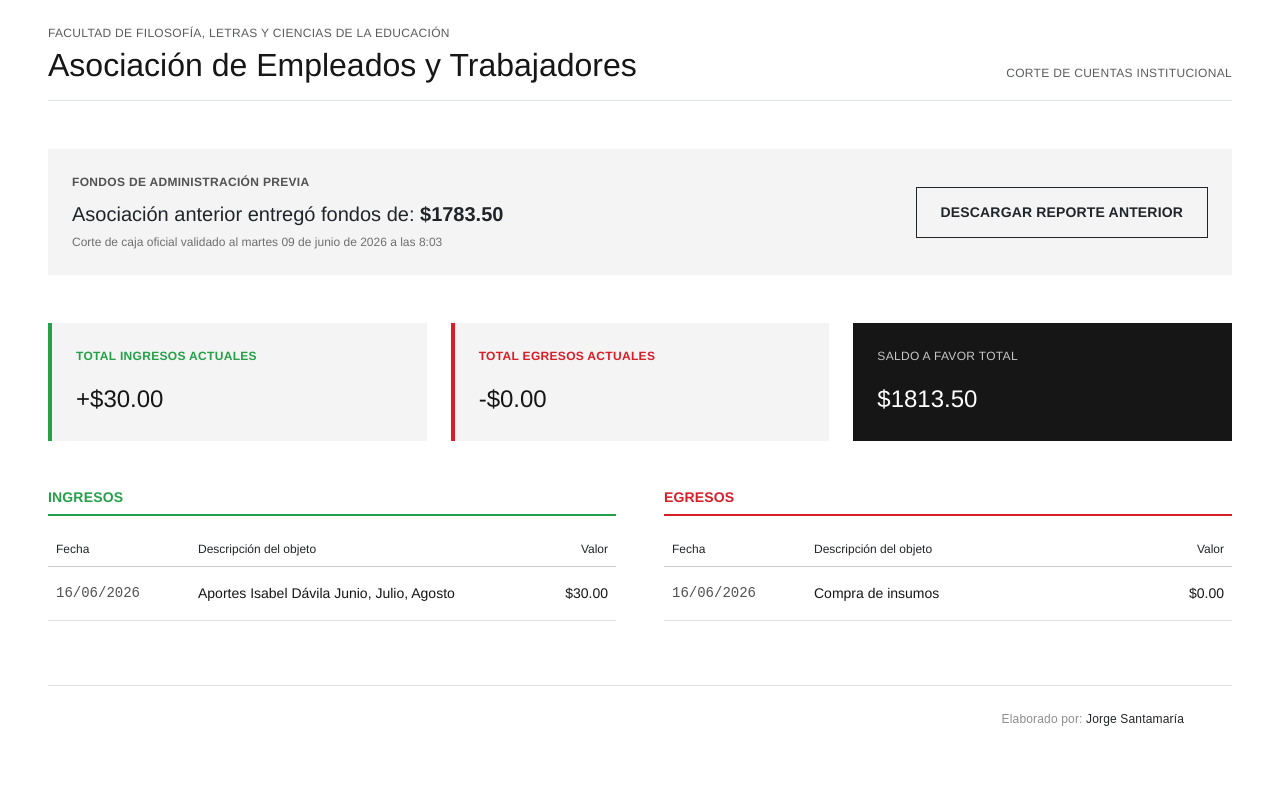
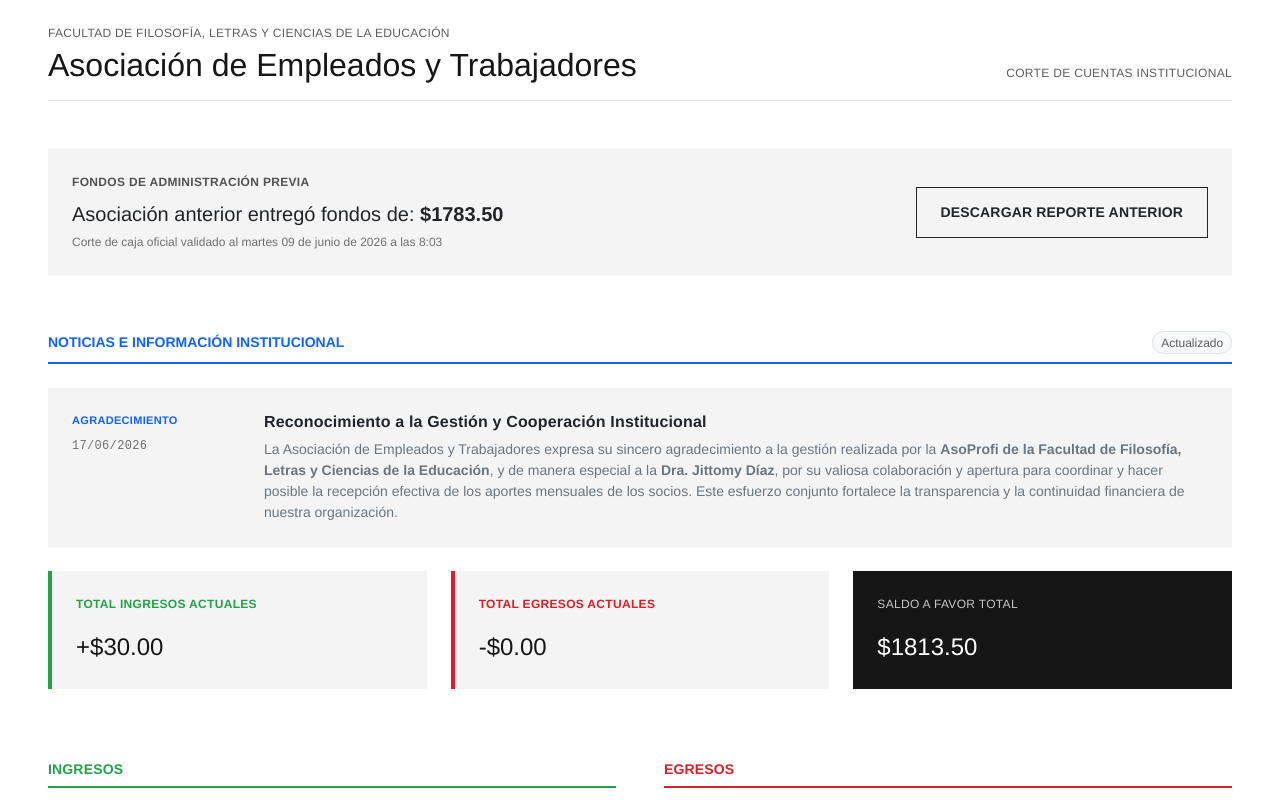
Before and after one commit to jjorgeadrian007/cuentas_aso, a React (Vite) app: page / in a window 1280 px wide. Shown: the top 800 px of the page. Built offline with nearby package versions, Linux system fonts and the light colour scheme.

Commit message:
aumentar sección noticias

```diff
--- a/src/App.jsx
+++ b/src/App.jsx
@@ -54,7 +54,7 @@ export default function DashboardAsociacion() {
 
 
 
-      <div className="mb-5" style={{ backgroundColor: '#f4f4f4', padding: '24px' }}>
+      <div className="mb-2" style={{ backgroundColor: '#f4f4f4', padding: '24px' }}>
         <div className="row align-items-center g-3">
           <div className="col-md-8">
             <span
@@ -88,10 +88,57 @@ export default function DashboardAsociacion() {
         </div>
       </div>
 
+      {/* --- SECCIÓN DE NOTICIAS E INFORMES --- */}
+
+      <div className="row g-5 mt-2">
+        <div className="col-12">
+          {/* Encabezado con el acento IBM Blue 60 */}
+          <div className="d-flex justify-content-between align-items-center mb-4 pb-2" style={{ borderBottom: '2px solid #0f62fe' }}>
+            <h2
+              className="text-uppercase m-0 fw-bold tracking-wider"
+              style={{ fontSize: '14px', color: '#0f62fe' }}
+            >
+              Noticias e Información Institucional
+            </h2>
+            <span className="badge bg-light text-muted border rounded-pill fw-normal">Actualizado</span>
+          </div>
+
+          {/* Bloque de Noticia Plana (Superficie Gray 10) */}
+          <div className="p-4" style={{ backgroundColor: '#f4f4f4' }}>
+            <div className="row g-3 align-items-start">
+              {/* Columna de Metadatos */}
+              <div className="col-md-2">
+                <span
+                  className="text-uppercase fw-semibold d-block mb-1"
+                  style={{ fontSize: '11px', letterSpacing: '0.32px', color: '#0f62fe' }}
+                >
+                  Agradecimiento
+                </span>
+                <span
+                  style={{ fontSize: '12px', letterSpacing: '0.32px', color: '#6f6f6f', fontFamily: 'monospace' }}
+                >
+                  17/06/2026
+                </span>
+              </div>
+
+              {/* Columna de Contenido */}
+              <div className="col-md-10">
+                <h3 className="h6 fw-semibold text-dark mb-2" style={{ letterSpacing: '0.16px' }}>
+                  Reconocimiento a la Gestión y Cooperación Institucional
+                </h3>
+                <p className="m-0 text-secondary" style={{ fontSize: '14px', lineHeight: '1.50', color: '#525252' }}>
+                  La Asociación de Empleados y Trabajadores expresa su sincero agradecimiento a la gestión realizada por la <strong>AsoProfi de la Facultad de Filosofía, Letras y Ciencias de la Educación</strong>, y de manera especial a la <strong>Dra. Jittomy Díaz</strong>, por su valiosa colaboración y apertura para coordinar y hacer posible la recepción efectiva de los aportes mensuales de los socios. Este esfuerzo conjunto fortalece la transparencia y la continuidad financiera de nuestra organización.
+                </p>
+              </div>
+            </div>
+          </div>
+        </div>
+      </div>
 
 
 
-      <div className="row g-4 mb-5">
+
+      <div className="row g-4 mb-5 py-4">
         {/* Bloque Ingresos (Estructura Verde) */}
         <div className="col-md-4">
           <div
```
